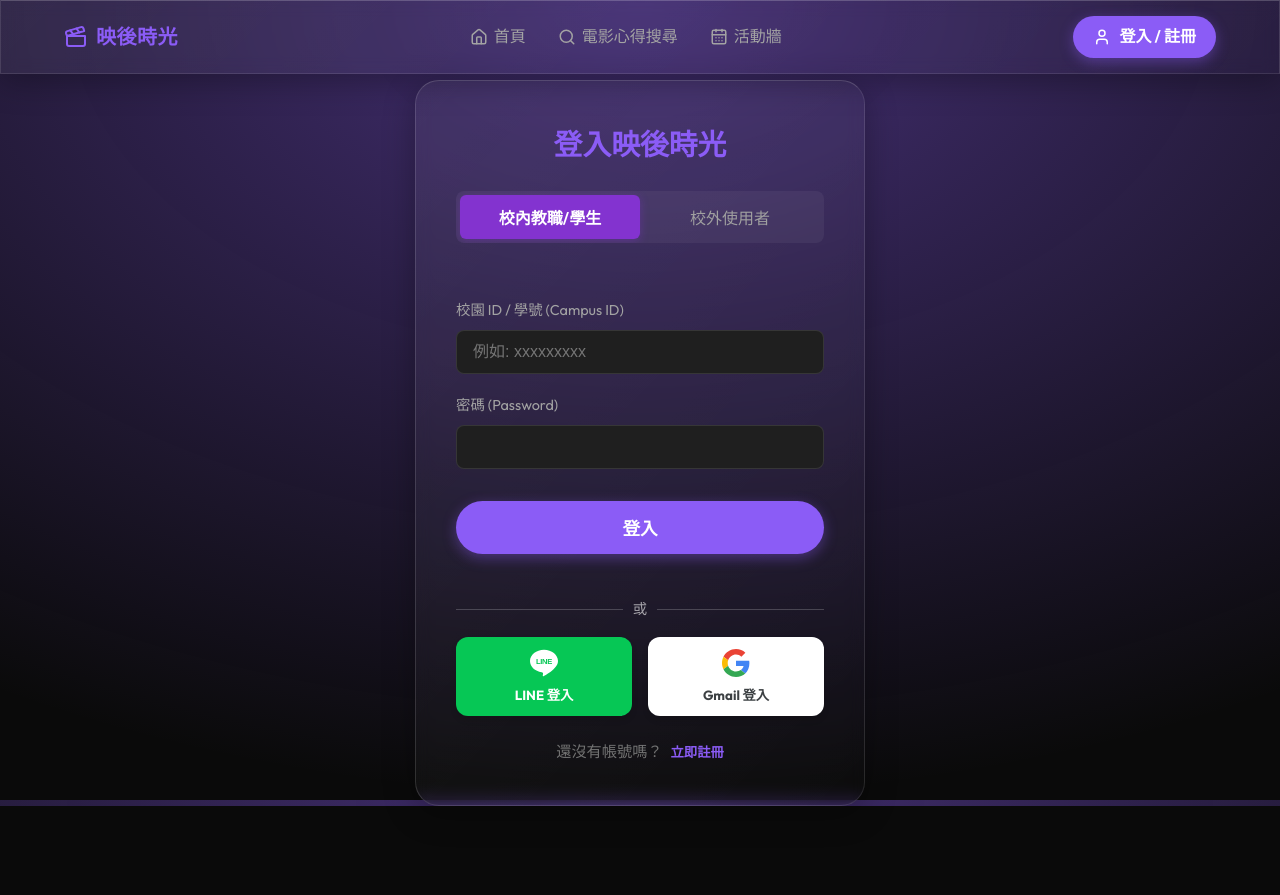
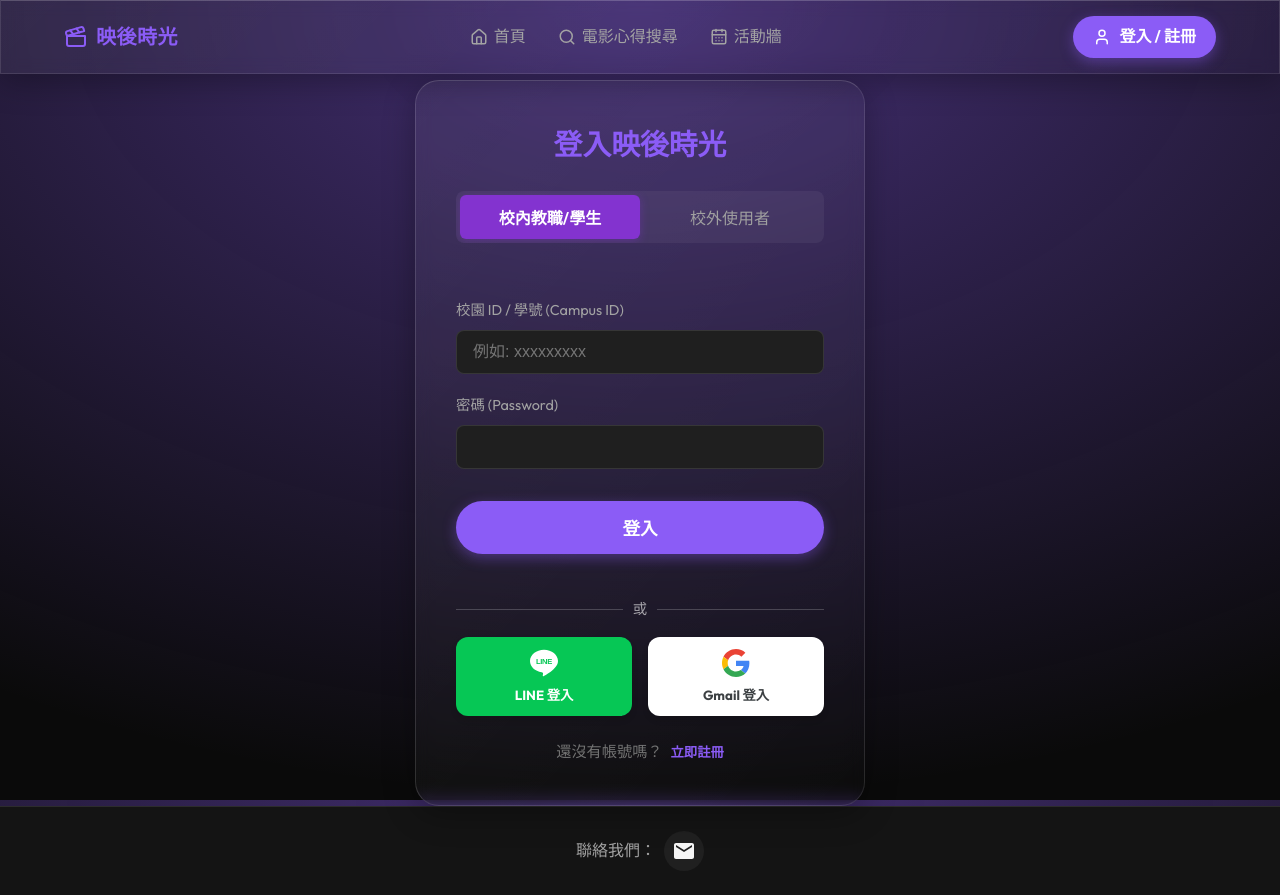
Before and after one commit to YaodeChiang4181/Movie-reflection-sharing-project, a React (Vite) app in the folder frontend/: page /auth in a window 1280 px wide. Before the commit the page ends 806 px from the top, so only its background shows below. Built offline with nearby package versions, Linux system fonts and the light colour scheme; no server answers.

Commit message:
feat: add footer with contact us link

```diff
--- a/frontend/src/App.jsx
+++ b/frontend/src/App.jsx
@@ -11,6 +11,8 @@ import AdminDashboard from './pages/AdminDashboard';
 import ReviewForm from './pages/liff/ReviewForm';
 import ProfileCard from './pages/liff/ProfileCard';
 import CampaignScan from './pages/liff/CampaignScan';
+import Footer from './components/Footer';
+
 function App() {
   return (
     <BrowserRouter>
@@ -30,6 +32,7 @@ function App() {
           <Route path="/liff/campaign-scan" element={<CampaignScan />} />
         </Routes>
       </div>
+      <Footer />
     </BrowserRouter>
   );
 }
--- /dev/null
+++ b/frontend/src/components/Footer.css
@@ -0,0 +1,35 @@
+.global-footer {
+  padding: 24px 0;
+  border-top: 1px solid var(--border-color);
+  background-color: var(--bg-secondary);
+  color: var(--text-secondary);
+  margin-top: auto; /* push to bottom if flex layout */
+  text-align: center;
+}
+
+.global-footer .container {
+  display: flex;
+  justify-content: center;
+  align-items: center;
+  gap: 8px;
+}
+
+.global-footer span {
+  font-size: 1rem;
+}
+
+.gmail-link {
+  display: flex;
+  align-items: center;
+  justify-content: center;
+  color: var(--text-primary);
+  background-color: rgba(255, 255, 255, 0.05);
+  border-radius: 50%;
+  padding: 8px;
+  transition: all var(--transition-normal);
+}
+
+.gmail-link:hover {
+  background-color: var(--accent-glow);
+  color: #fff;
+}
--- /dev/null
+++ b/frontend/src/components/Footer.jsx
@@ -0,0 +1,23 @@
+import React from 'react';
+import './Footer.css';
+
+const Footer = () => {
+  return (
+    <footer className="global-footer">
+      <div className="container flex-center">
+        <span>聯絡我們：</span>
+        <a
+          href="mailto:pro.m1singliterature@gmail.com"
+          aria-label="聯絡我們 Email"
+          className="gmail-link hover-scale"
+        >
+          <svg xmlns="http://www.w3.org/2000/svg" viewBox="0 0 24 24" width="24" height="24" fill="currentColor">
+            <path d="M20 4H4c-1.1 0-1.99.9-1.99 2L2 18c0 1.1.9 2 2 2h16c1.1 0 2-.9 2-2V6c0-1.1-.9-2-2-2zm0 4l-8 5-8-5V6l8 5 8-5v2z"/>
+          </svg>
+        </a>
+      </div>
+    </footer>
+  );
+};
+
+export default Footer;
```
